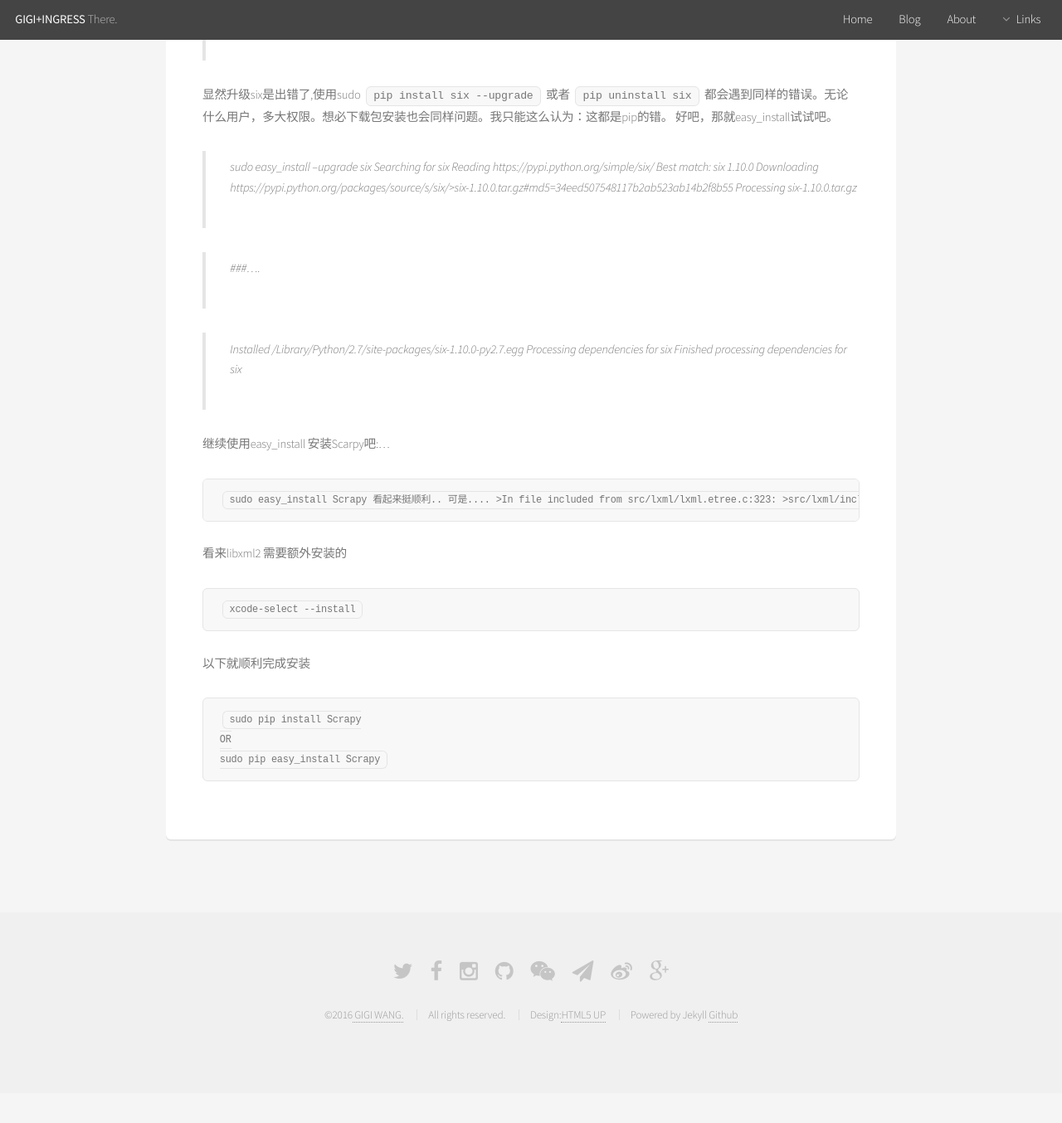
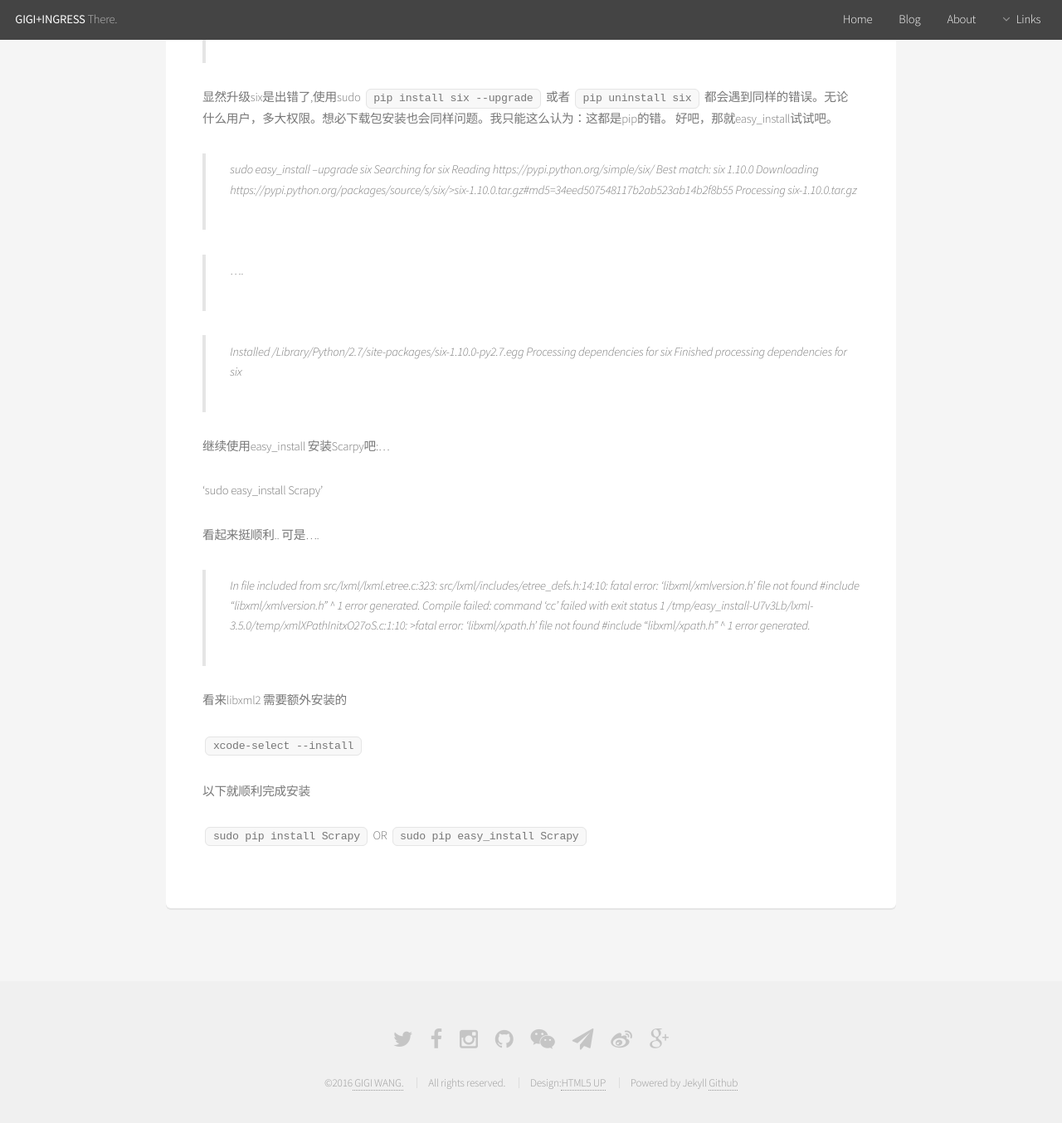
Before and after one commit to iocoo/iocoo.github.io, a Jekyll site: the page built from _posts/2016-01-08-installing _scrapy_on_OSX.md, in a window 1280 px wide and 1400 px high, scrolled down 680 px. Shown: the top 1354 px of the window at 83% size. Built offline with Jekyll 4.4.1, drawn with Linux system fonts in a browser that asks for light colours; comment, search, counter and statistics services are not loaded; before the commit the page ends 1998 px from its top, so only the background shows below that.

```diff
--- a/_posts/2016-01-08-installing _scrapy_on_OSX.md
+++ b/_posts/2016-01-08-installing _scrapy_on_OSX.md
@@ -10,7 +10,7 @@ tags: python,Scrapy
 `sudo pip install Scrapy`
 OSX还是需要额外一些包或升级的，包括：
 
-	cssselect, queuelib, six, w3lib, lxml, Twisted, characteristic, pyasn1, pyasn1-modules, service-identity
+`cssselect, queuelib, six, w3lib, lxml, Twisted, characteristic, pyasn1, pyasn1-modules, service-identity`
 
 幸运的是pip或者easy_install 可以自动为你安装，但是其中的问题：
 >Found existing installation: six 1.4.1
@@ -33,7 +33,7 @@ OSX还是需要额外一些包或升级的，包括：
 >Downloading https://pypi.python.org/packages/source/s/six/>six-1.10.0.tar.gz#md5=34eed507548117b2ab523ab14b2f8b55
 >Processing six-1.10.0.tar.gz
 
->###....
+>....
 
 >Installed /Library/Python/2.7/site-packages/six-1.10.0-py2.7.egg
 >Processing dependencies for six
@@ -41,9 +41,11 @@ OSX还是需要额外一些包或升级的，包括：
 
 继续使用easy_install 安装Scarpy吧:...
 
-	sudo easy_install Scrapy
+'sudo easy_install Scrapy'
+
 看起来挺顺利..
 可是....
+
 >In file included from src/lxml/lxml.etree.c:323:
 >src/lxml/includes/etree_defs.h:14:10: fatal error: 'libxml/xmlversion.h' file not found
 >\#include "libxml/xmlversion.h"
@@ -57,10 +59,10 @@ OSX还是需要额外一些包或升级的，包括：
 
 看来libxml2 需要额外安装的
 
-	xcode-select --install
+`xcode-select --install`
 
 以下就顺利完成安装
 
-	sudo pip install Scrapy
+`sudo pip install Scrapy`
 	OR
-	sudo pip easy_install Scrapy
+`sudo pip easy_install Scrapy`
```
